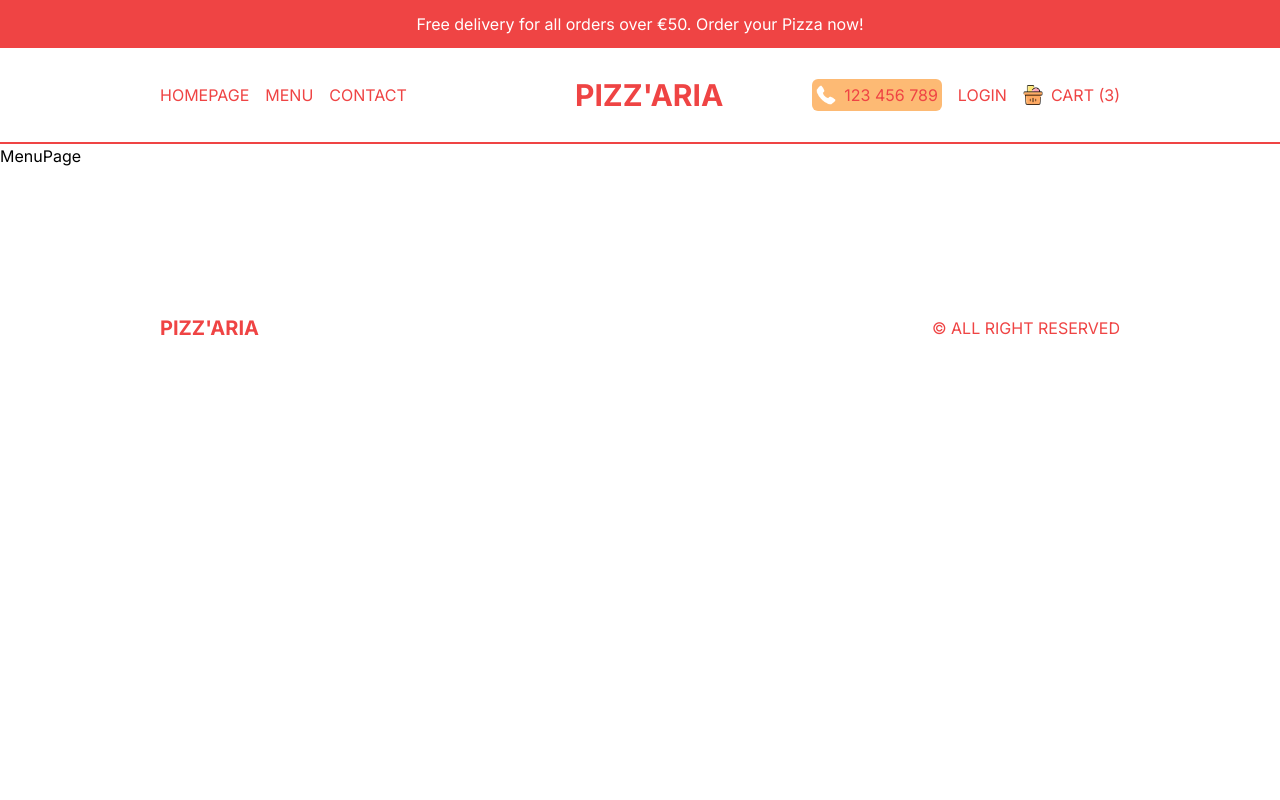
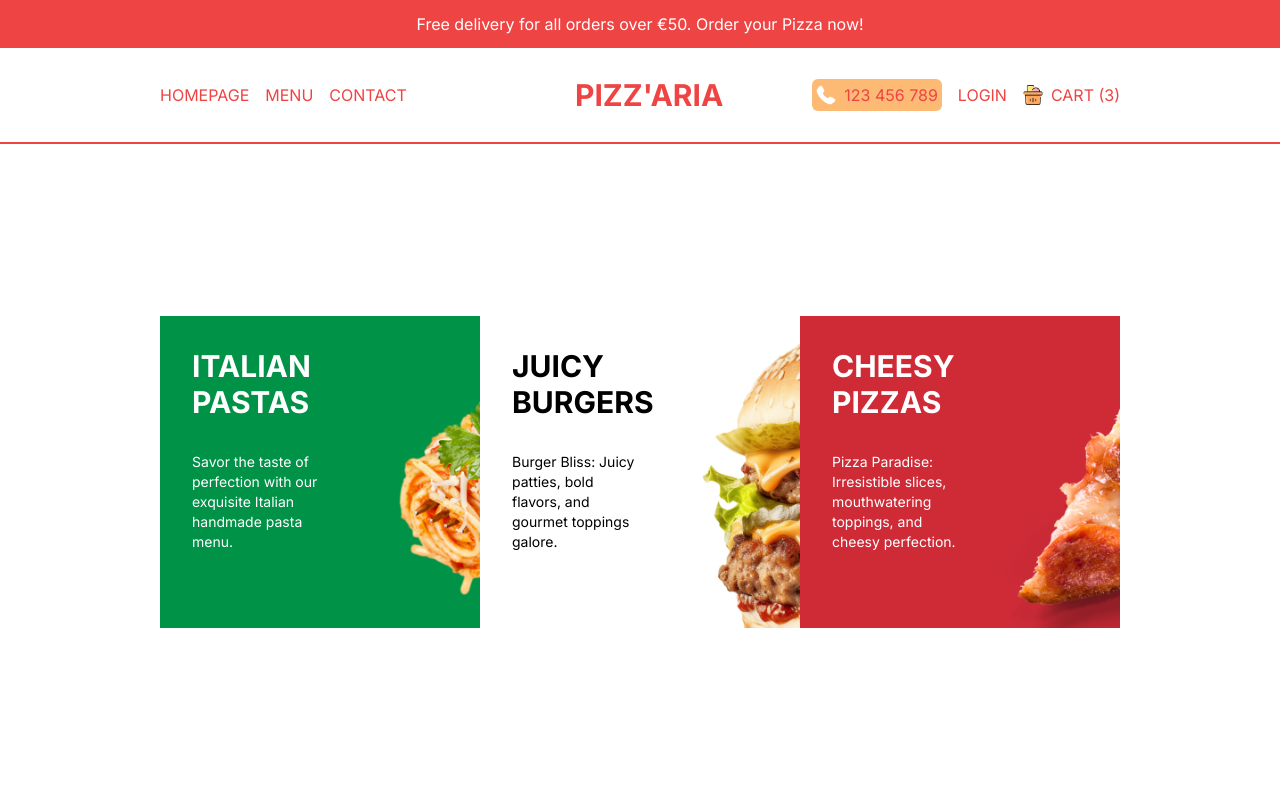
Before and after one commit to RichardUdoh/pizz-aria, a Next.js app: page /menu in a window 1280 px wide. Shown: the top 800 px of the page. Built offline with nearby package versions, Linux system fonts and the light colour scheme.

Commit message:
Category Page Design

```diff
--- a/src/app/menu/page.tsx
+++ b/src/app/menu/page.tsx
@@ -1,8 +1,24 @@
+import { menu } from '@/data'
+import Link from 'next/link'
 import React from 'react'
 
 const MenuPage  = () => {
   return (
-    <div>MenuPage </div>
+    <div className='p-4 lg:px-20 xl:px-40 h-[calc(100vh-6rem)] md:h-[calc(100vh-9rem)] flex flex-col md:flex-row items-center'>
+      {menu.map(category=>(
+        <Link href={`/menu/${category.slug}`}
+          key={category.id}
+          className='w-full h-1/3 bg-cover p-8 md:h-1/2'
+          style={{backgroundImage:`url(${category.img})`}}
+        >
+          <div className={`text-${category.color} w-1/2`}>
+            <h1 className='uppercase font-bold text-3xl'>{category.title}</h1>
+            <p className='text-sm my-8'>{category.desc}</p>
+            <button className={`hidden 2xl:block bg-${category.color} text-${category.color === 'black' ? 'white' : 'red-500'} py-2 px-2 rounded-md`}>Explore</button>
+          </div>
+        </Link>
+      ))}
+    </div>
   )
 }
 
--- a/src/components/CountDown.tsx
+++ b/src/components/CountDown.tsx
@@ -2,7 +2,7 @@
 import React from 'react'
 import Countdown from 'react-countdown'
 
-const endingDate = new Date('2023-09-03')
+const endingDate = new Date('2023-10-6')
 const CountDown = () => {
   return (
     <Countdown className='font-bold text-5xl text-yellow-300' date ={endingDate}/>
```
